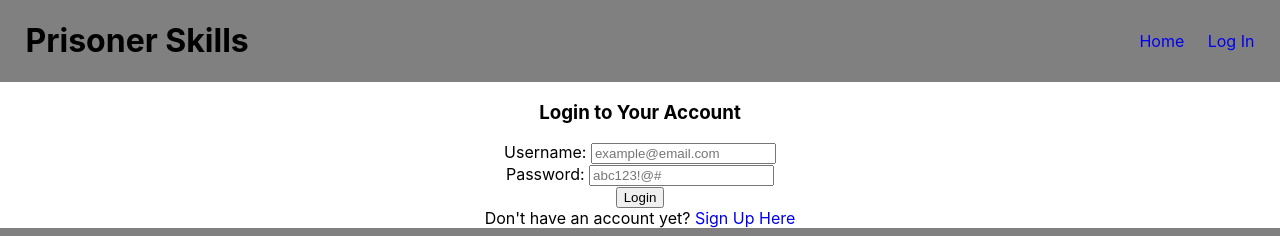
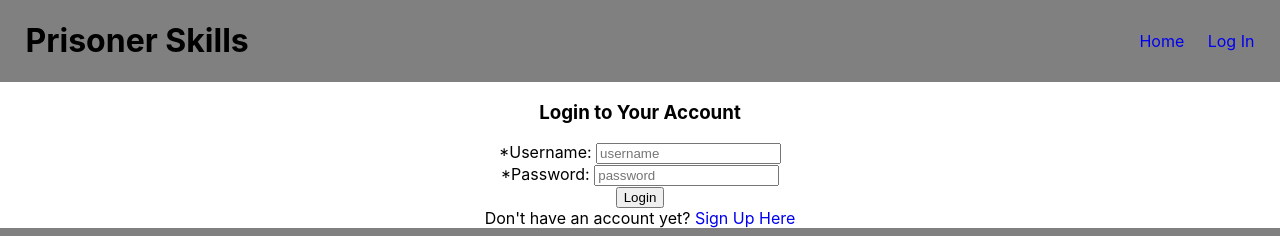
Before and after one commit to PrisonerSkills3/react-app-prisoner-skills, a React (Create React App) app in the folder prisoner-skills/: page /log-in in a window 1280 px wide. Shown: the top 236 px of the page. Built offline with nearby package versions, Linux system fonts and the light colour scheme.

Commit message:
changed required password length to 3 characters, added * next to labels to ensure we know they are required fields

```diff
--- a/prisoner-skills/src/components/formLogIn.js
+++ b/prisoner-skills/src/components/formLogIn.js
@@ -20,7 +20,7 @@ const SignUpSchema = Yup.object().shape({
     .min(3, "Username of 3 characters minimum")
     .required("* Required Field"),
   password: Yup.string()
-    .min(5, "Password of 5 characters minimum")
+    .min(3, "Password of 3 characters minimum")
     .required("* Required Field")
 });
 
@@ -41,34 +41,38 @@ const LogIn = () => {
           console.log("formikBag", formikBag);
 
           formikBag.resetForm();
-          axios
-            .post(
-              "https://prisoner-skills-backend.herokuapp.com/api/auth/login",
-              values
-            )
-            .then((res) => {
-              console.log(res);
-            })
-            .catch((err) => {
-              console.log(err);
-            });
+          // axios
+          //   .post(
+          //     "https://prisoner-skills-backend.herokuapp.com/api/auth/login",
+          //     values
+          //   )
+          //   .then((res) => {
+          //     console.log(res);
+          //   })
+          //   .catch((err) => {
+          //     console.log(err);
+          //   });
         }}
       >
         {({ errors, touched }) => (
           <Form>
-            <label htmlFor="username">Username: </label>
+            <label htmlFor="username">*Username: </label>
             <Field
               name="username"
               type="text"
-              placeholder="example@email.com"
+              placeholder="username"
             />
             {errors.username && touched.username ? (
               <div className="errors">{errors.username}</div>
             ) : null}
             <br />
 
-            <label htmlFor="password">Password: </label>
-            <Field name="password" type="password" placeholder="abc123!@#" />
+            <label htmlFor="password">*Password: </label>
+            <Field
+              name="password"
+              type="password"
+              placeholder="password"
+            />
             {errors.password && touched.password ? (
               <div className="errors">{errors.password}</div>
             ) : null}
```
